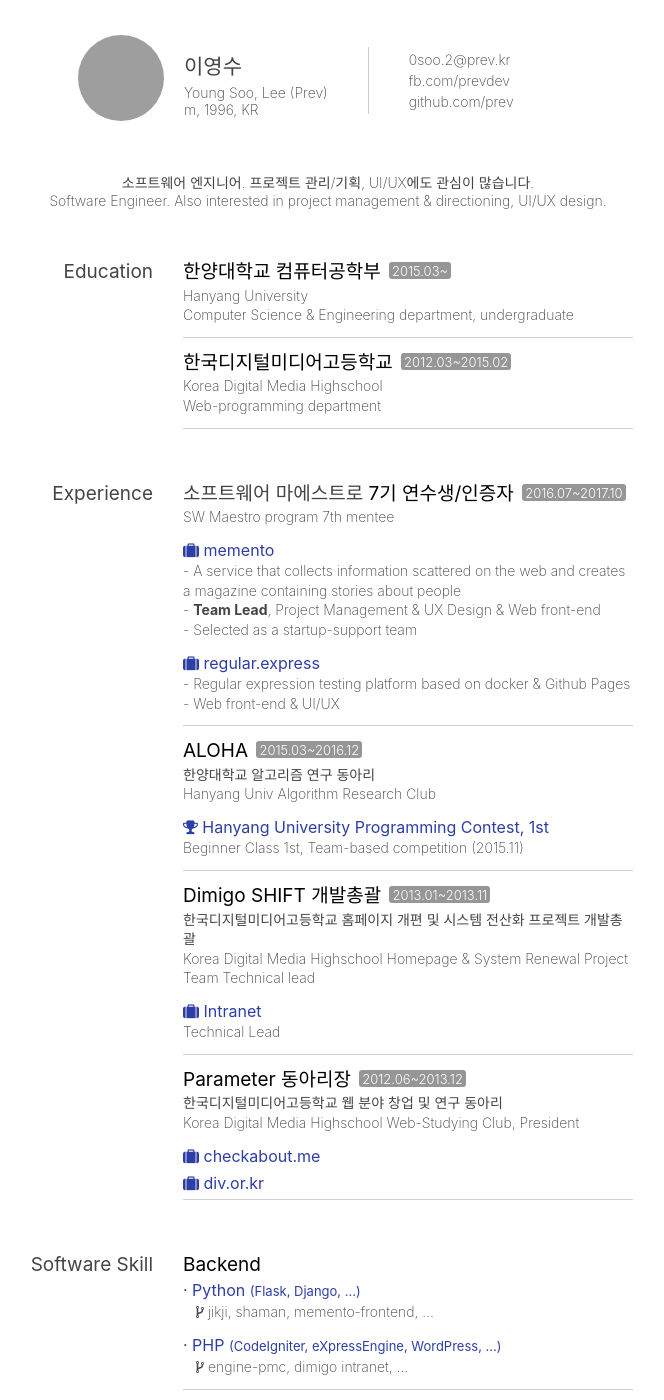
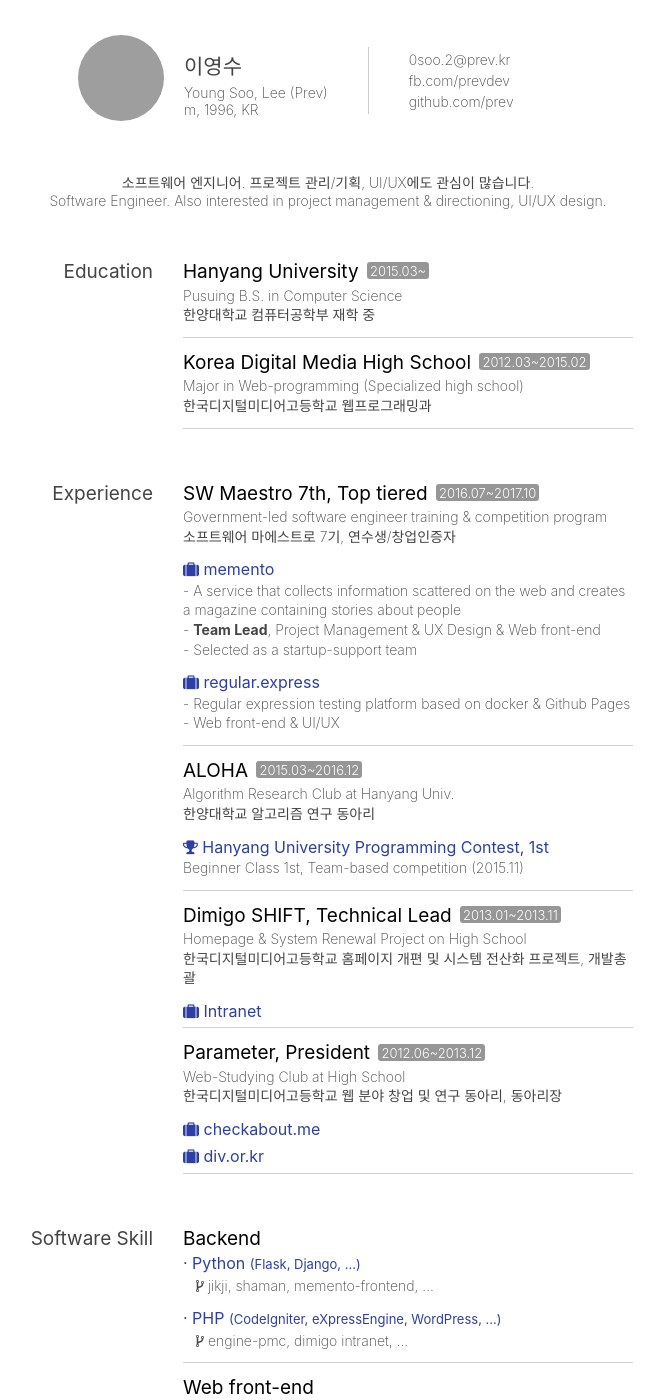
Before and after one commit to Prev/prev.github.io, a Jekyll site: the page built from profile.html, in a window 1280 px wide and 1400 px high, scrolled down 244 px. Shown: the whole window, without its empty margins (312-976 px from the left). Built offline with Jekyll 4.4.1, drawn with Linux system fonts in a browser that asks for light colours; grey boxes are pictures that could not be loaded.

Commit message:
Fix profile page to english-first

```diff
--- a/profile.html
+++ b/profile.html
@@ -35,17 +35,17 @@ title: Profile
 		<dd>
 			<ul>
 				<li class="section">
-					<h4>한양대학교 컴퓨터공학부 <span class="date">2015.03~</span></h4>
+					<h4>Hanyang University <span class="date">2015.03~</span></h4>
 					<div>
-						Hanyang University<br>
-						Computer Science & Engineering department, undergraduate
+						Pusuing B.S. in Computer Science<br>
+						<a href="http://cs.hanyang.ac.kr">한양대학교 컴퓨터공학부</a> 재학 중
 					</div>
 				</li>
 				<li class="section">
-					<h4>한국디지털미디어고등학교 <span class="date">2012.03~2015.02</span></h4>
+					<h4>Korea Digital Media High School <span class="date">2012.03~2015.02</span></h4>
 					<div>
-						Korea Digital Media Highschool<br>
-						Web-programming department
+						Major in Web-programming (Specialized high school)<br>
+						<a href="http://www.dimigo.hs.kr">한국디지털미디어고등학교</a> 웹프로그래밍과
 					</div>
 				</li>
 			</ul>
@@ -59,8 +59,11 @@ title: Profile
 		<dd>
 			<ul>
 				<li class="section">
-					<h4><a href="http://swmaestro.kr">소프트웨어 마에스트로</a> 7기 연수생/인증자 <span class="date">2016.07~2017.10</span></h4>
-					<div>SW Maestro program 7th mentee</div>
+					<h4 id="swmaestro">SW Maestro 7th, Top tiered <span class="date">2016.07~2017.10</span></h4>
+					<div>
+						Government-led software engineer training & competition program<br>
+						<a href="http://swmaestro.kr">소프트웨어 마에스트로</a> 7기, 연수생/창업인증자
+					</div>
 					<ul>
 						<li>
 							<h5>
@@ -89,8 +92,8 @@ title: Profile
 				<li class="section">
 					<h4>ALOHA <span class="date">2015.03~2016.12</span></h4>
 					<div>
-						한양대학교 알고리즘 연구 동아리<br>
-						Hanyang Univ Algorithm Research Club
+						Algorithm Research Club at Hanyang Univ.<br>
+						한양대학교 알고리즘 연구 동아리
 					</div>
 					<ul>
 						<li>
@@ -106,10 +109,10 @@ title: Profile
 				</li>
 
 				<li class="section">
-					<h4>Dimigo SHIFT 개발총괄 <span class="date">2013.01~2013.11</span></h4>
+					<h4>Dimigo SHIFT, Technical Lead <span class="date">2013.01~2013.11</span></h4>
 					<div>
-						한국디지털미디어고등학교 홈페이지 개편 및 시스템 전산화 프로젝트 개발총괄<br>
-						Korea Digital Media Highschool Homepage &amp; System Renewal Project Team Technical lead
+						Homepage &amp; System Renewal Project on High School<br>
+						한국디지털미디어고등학교 홈페이지 개편 및 시스템 전산화 프로젝트, 개발총괄
 					</div>
 
 					<ul>
@@ -118,18 +121,15 @@ title: Profile
 								<i class="fa fa-suitcase" aria-hidden="true"></i>
 								<a href="/projects/#dimigo-intranet">Intranet</a>
 							</h5>
-							<div>
-								Technical Lead
-							</div>
 						</li>
 					</ul>
 				</li>
 
 				<li class="section">
-					<h4>Parameter 동아리장 <span class="date">2012.06~2013.12</span></h4>
+					<h4>Parameter, President <span class="date">2012.06~2013.12</span></h4>
 					<div>
-						한국디지털미디어고등학교 웹 분야 창업 및 연구 동아리<br>
-						Korea Digital Media Highschool Web-Studying Club, President
+						Web-Studying Club at High School<br>
+						한국디지털미디어고등학교 웹 분야 창업 및 연구 동아리, 동아리장
 					</div>
 					<ul>
 						<li>
@@ -228,14 +228,6 @@ title: Profile
 						<li>· Adobe Flash</li>
 					</ul>
 				</li>
-				<!-- <li class="section">
-					<h4>Immature</h4>
-					<ul>
-						<li>· Java</li>
-						<li>· NodeJS</li>
-						<li>· Android</li>
-					</ul>
-				</li> -->
 			</ul>
 		</dd>
 	</dl>
```
Also changed, not shown: _posts/2018-02-23-ColorScripter-6th.md (+1 -1 lines).
